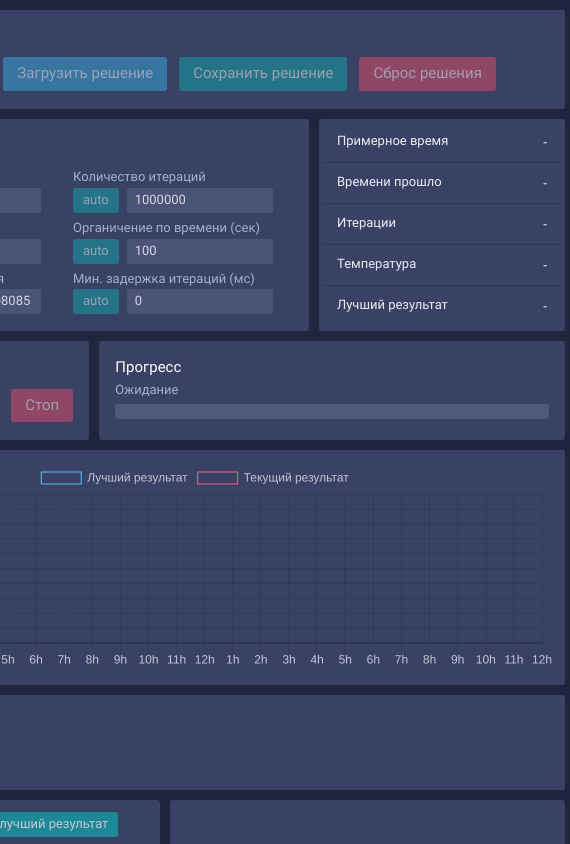
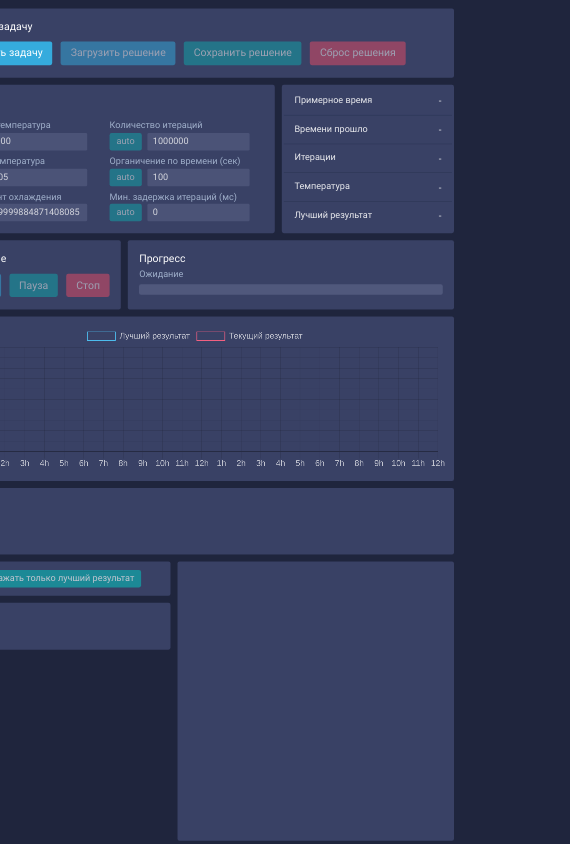
Before and after one commit to strokovok/CVRP-annealing, a Vue app in the folder interface/: page / in a window 390 px wide. Shown: the top 844 px of the page, 570 px wide, since content can reach past the window. Built offline with nearby package versions, Linux system fonts and the light colour scheme.

Commit message:
Added interface adaptivity

```diff
--- a/interface/src/App.vue
+++ b/interface/src/App.vue
@@ -25,6 +25,13 @@
 
 <style lang="scss" scoped>
     .page {
+        transform-origin: 50% 0;
+        @media (max-width: 770px) {
+            transform: scale(0.8);
+        }
+        @media (max-width: 620px) {
+            transform: scale(0.7);
+        }
         margin: 5px 0;
         width: 100%;
         display: flex;
```
